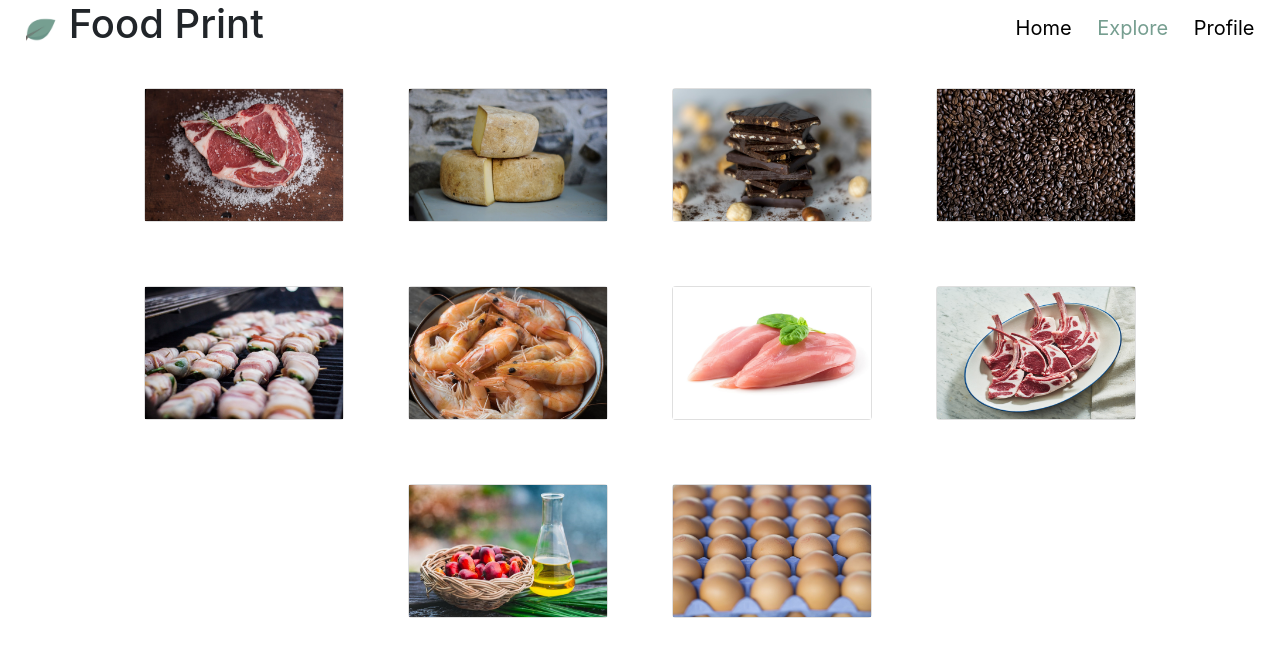
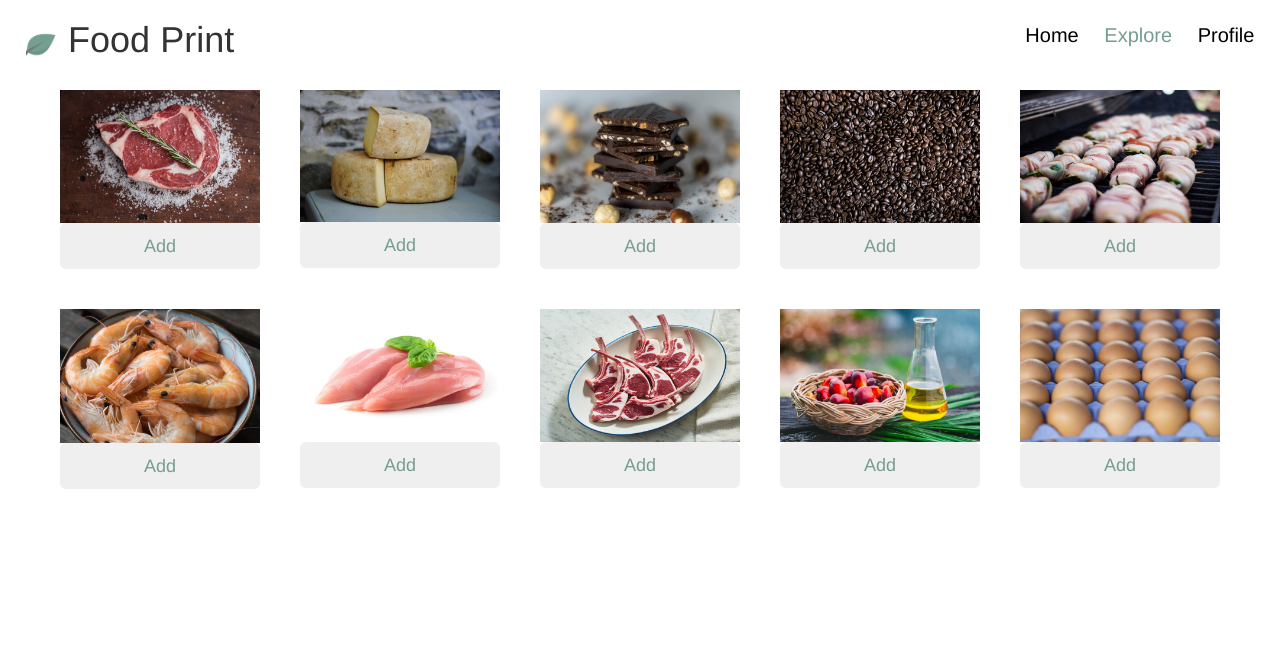
Before and after one commit to info340-au20/project-2-strozj, a React (Create React App) app: page /explore in a window 1280 px wide. Shown: the top 656 px of the page. Built offline with nearby package versions, Linux system fonts and the light colour scheme.

Commit message:
added buttons

```diff
--- a/package.json
+++ b/package.json
@@ -6,7 +6,7 @@
     "@testing-library/jest-dom": "^5.11.6",
     "@testing-library/react": "^11.2.2",
     "@testing-library/user-event": "^12.2.2",
-    "bootstrap": "^4.5.3",
+    "bootstrap": "^3.4.1",
     "react": "^17.0.1",
     "react-dom": "^17.0.1",
     "react-router-dom": "^5.2.0",
--- a/src/CardSection.js
+++ b/src/CardSection.js
@@ -1,9 +1,11 @@
+import { Button } from 'reactstrap';
 import React from 'react';
 
 function Card(props) {
     return (
         <div className="card" id={props.food.name} onClick={props.callback} >
             <img className="card-image" src={props.food.img} alt={props.food.name} id={props.food.name}/>
+            <Button style={{ color: "#769E90"}} size="lg" block>Add</Button>
         </div>
     )
 }
@@ -14,6 +16,8 @@ function CardList(props) {
             {props.foods.map((food) => {
                 return <Card key={food.name} food={food} callback={props.callback}/>
             })}
+
+
         </div>
     )
 }
```
Also changed, not shown: 2 other files (tests, documents, lock files or other folders).
